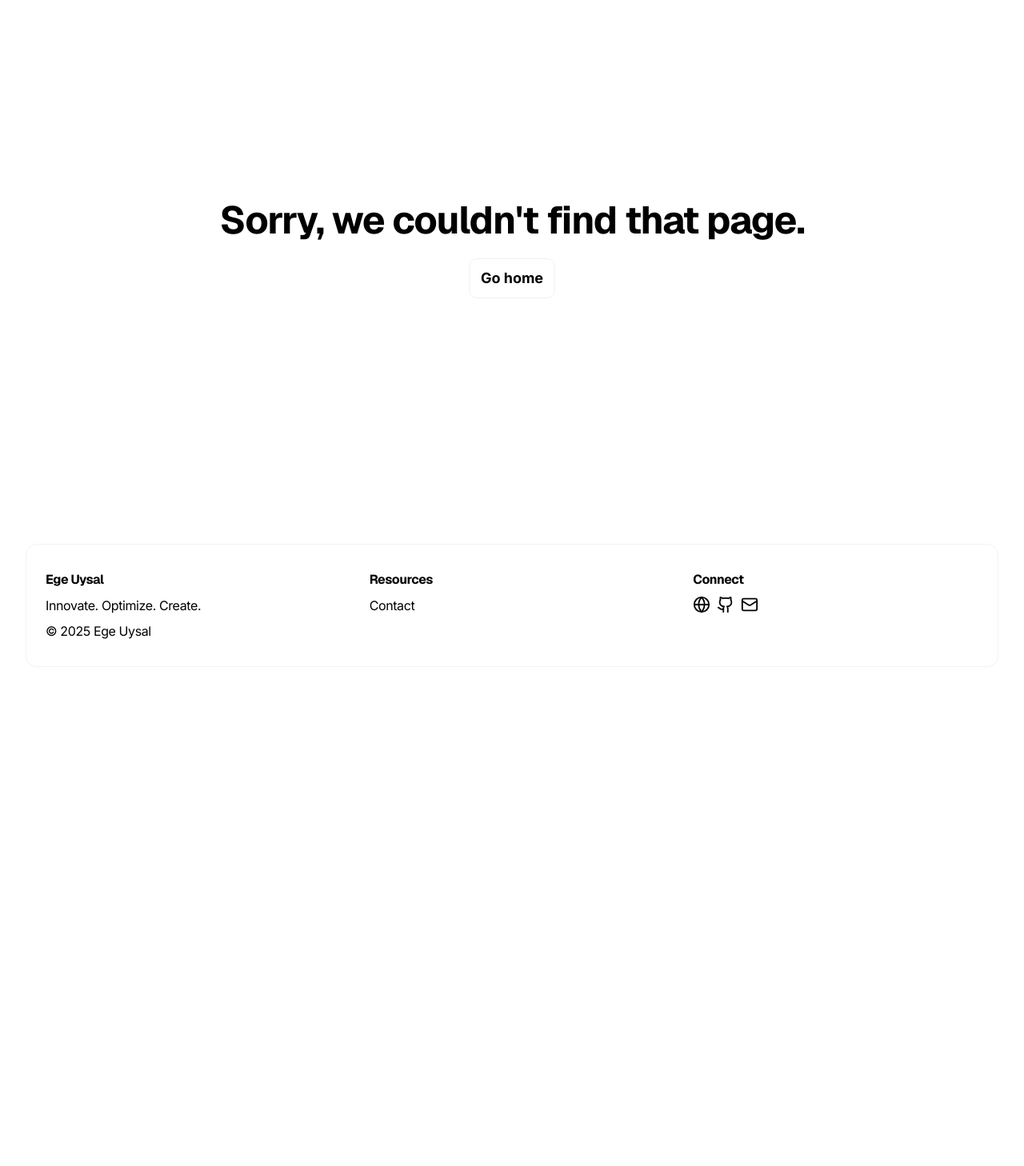
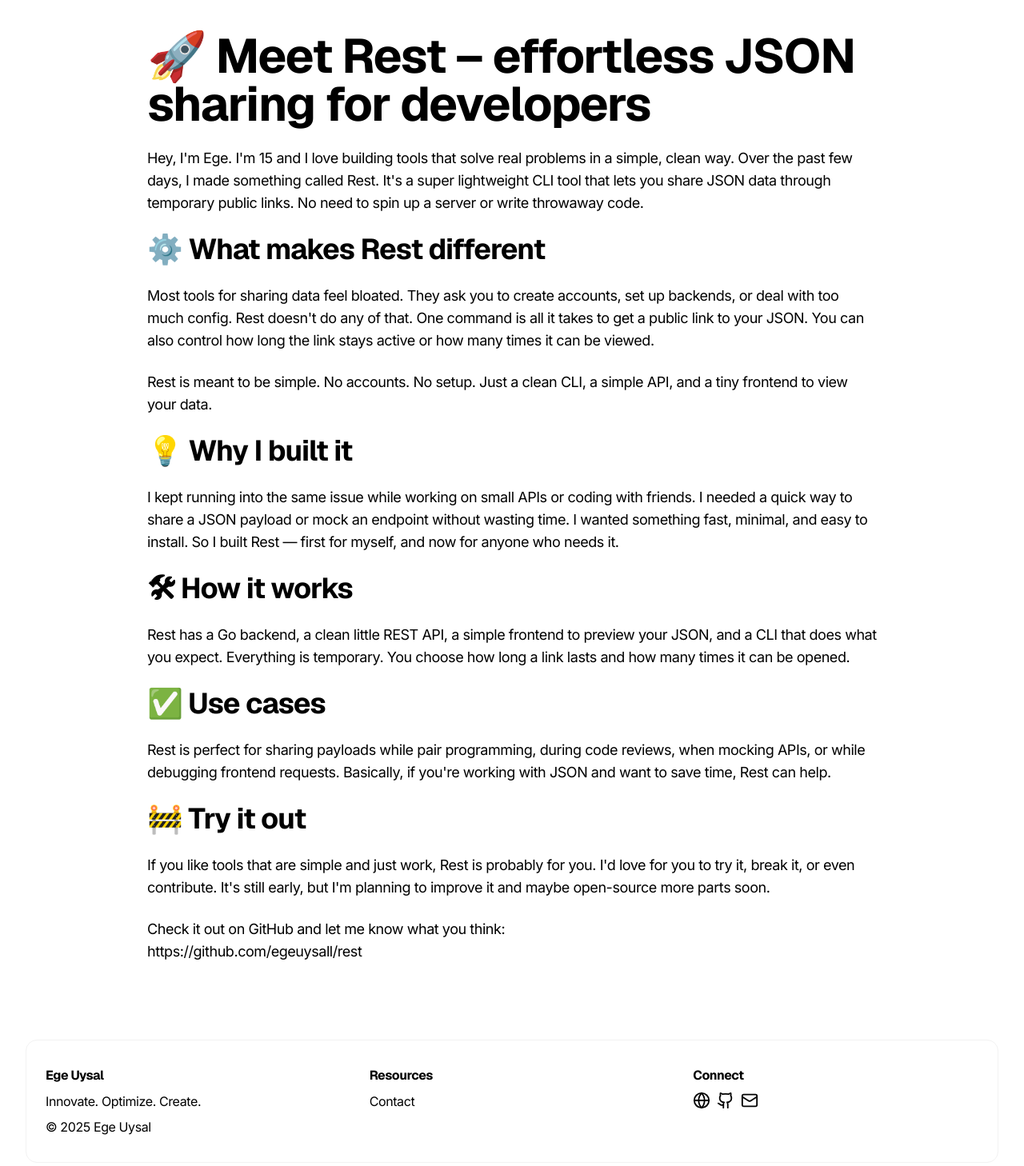
Before and after one commit to egeuysall/portfolio, a Next.js app: page /blog/rest-release in a window 1280 px wide. Before the commit this address had no page. Shown: the top 1458 px of the page at 80% size. Before the commit the page ends 914 px from the top, so only its background shows below. Built offline with nearby package versions, Linux system fonts and the light colour scheme.

Commit message:
Add Rest

```diff
--- /dev/null
+++ b/app/blog/rest-release/page.mdx
@@ -0,0 +1,31 @@
+<main className="flex flex-col w-full items-center gap-6">
+# 🚀 Meet Rest – effortless JSON sharing for developers
+
+Hey, I'm Ege. I'm 15 and I love building tools that solve real problems in a simple, clean way. Over the past few days, I made something called Rest. It's a super lightweight CLI tool that lets you share JSON data through temporary public links. No need to spin up a server or write throwaway code.
+
+### ⚙️ What makes Rest different
+
+Most tools for sharing data feel bloated. They ask you to create accounts, set up backends, or deal with too much config. Rest doesn't do any of that. One command is all it takes to get a public link to your JSON. You can also control how long the link stays active or how many times it can be viewed.
+
+Rest is meant to be simple. No accounts. No setup. Just a clean CLI, a simple API, and a tiny frontend to view your data.
+
+### 💡 Why I built it
+
+I kept running into the same issue while working on small APIs or coding with friends. I needed a quick way to share a JSON payload or mock an endpoint without wasting time. I wanted something fast, minimal, and easy to install. So I built Rest — first for myself, and now for anyone who needs it.
+
+### 🛠 How it works
+
+Rest has a Go backend, a clean little REST API, a simple frontend to preview your JSON, and a CLI that does what you expect. Everything is temporary. You choose how long a link lasts and how many times it can be opened.
+
+### ✅ Use cases
+
+Rest is perfect for sharing payloads while pair programming, during code reviews, when mocking APIs, or while debugging frontend requests. Basically, if you're working with JSON and want to save time, Rest can help.
+
+### 🚧 Try it out
+
+If you like tools that are simple and just work, Rest is probably for you. I'd love for you to try it, break it, or even contribute. It's still early, but I'm planning to improve it and maybe open-source more parts soon.
+
+Check it out on GitHub and let me know what you think:
+[https://github.com/egeuysall/rest](https://github.com/egeuysall/rest)
+
+</main>
--- a/app/blogs.ts
+++ b/app/blogs.ts
@@ -1,5 +1,5 @@
 import React from "react";
-import { PenLine, Rocket, Link, CalendarSearch } from "lucide-react";
+import { PenLine, Rocket, Link, CalendarSearch, Code } from "lucide-react";
 
 interface blogsProps {
   id: string;
@@ -53,6 +53,16 @@
     slug: "spot",
     publishedAt: "6 May, 2025",
   },
+  {
+    id: "rest-release",
+    icon: React.createElement(Code, { size: 24 }),
+    title: "Rest v1.0 Release",
+    desc: "Rest is an elegant JSON sharing platform that provides beautiful code block designs and expiration features for your shared data.",
+    link: "/blog/rest-release",
+    linkTitle: "Read Launch Post",
+    slug: "rest",
+    publishedAt: "30 May, 2025",
+  },
 ];
 
 export default blogs;
```
